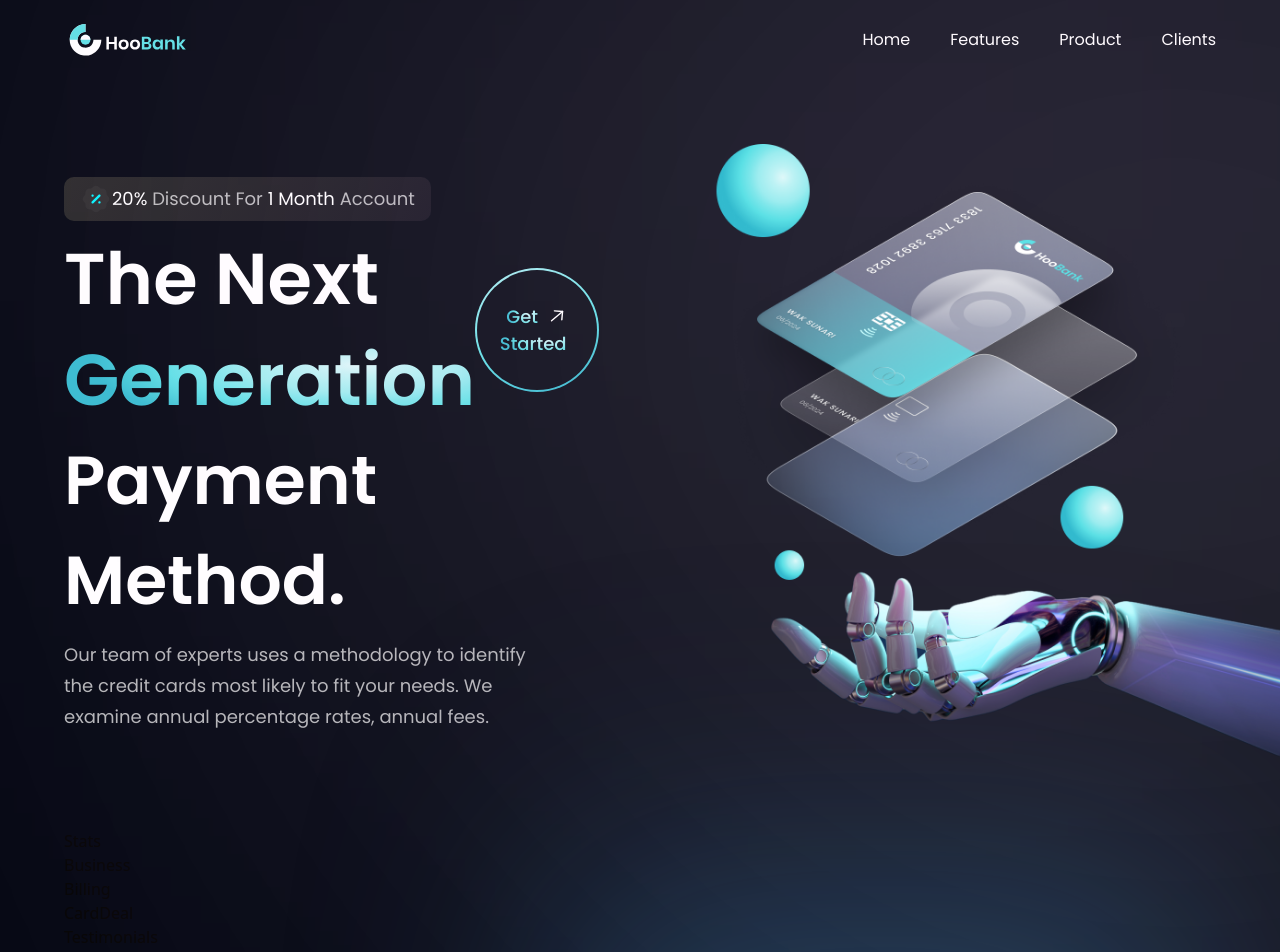
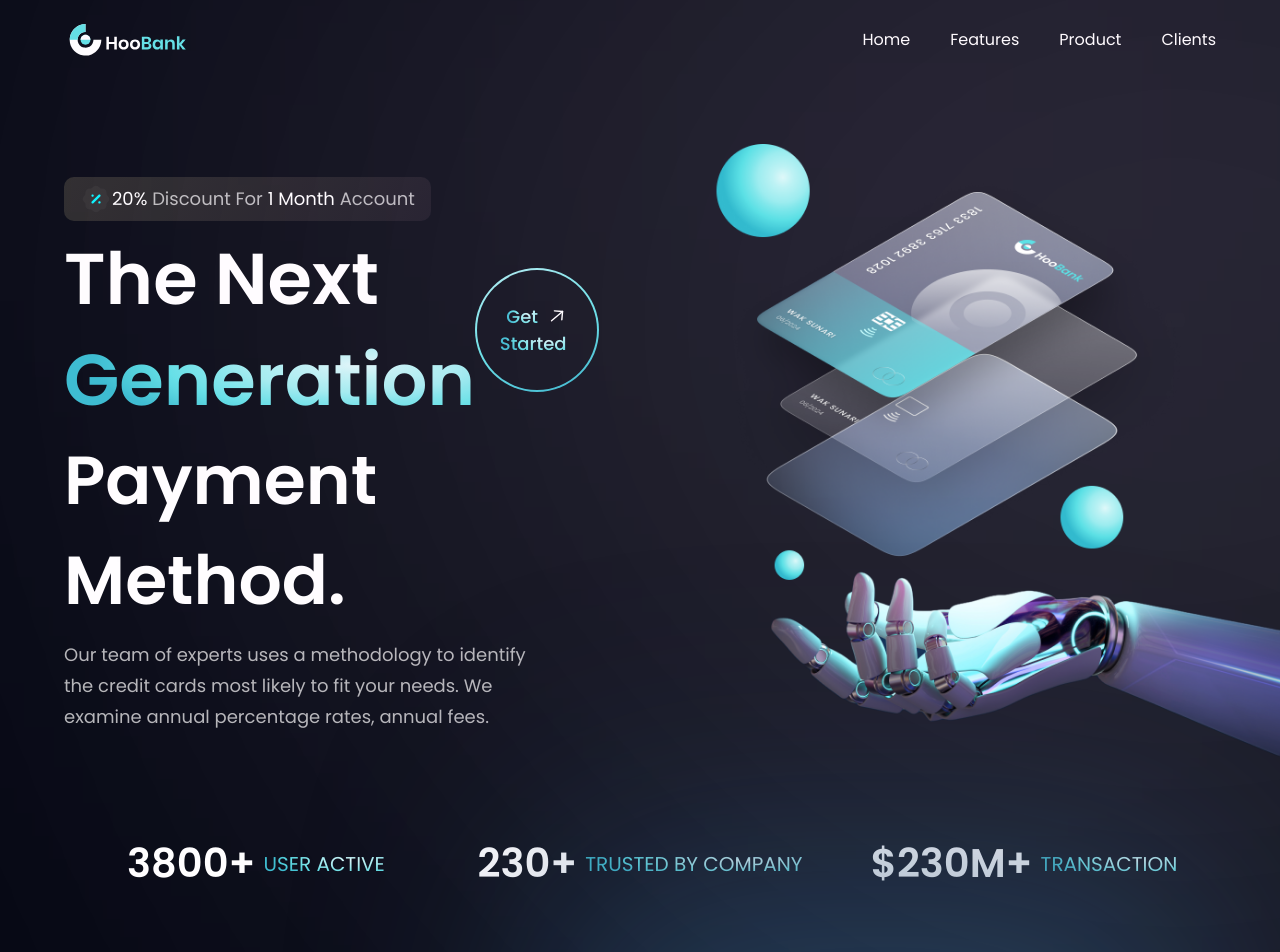
Before and after one commit to syedmilad/Bank_UI-UX, a React (Create React App) app: page / in a window 1280 px wide. Shown: the top 952 px of the page. Built offline with nearby package versions, Linux system fonts and the light colour scheme.

Commit message:
stats component added.

```diff
--- a/src/components/Stats.jsx
+++ b/src/components/Stats.jsx
@@ -1,8 +1,17 @@
 import React from 'react'
+import styles from '../style'
+import { stats } from '../constants'
 
 const Stats = () => {
   return (
-    <div>Stats</div>
+    <div className={`${styles.flexCenter} flex-row sm:mb-20 mb-6 flex-wrap justify-center items-center`}>
+      {stats.map((stat)=>(
+        <div className='flex flex-row justify-center items-center flex-1 m-2'>
+          <h4 className='font-poppins font-semibold xs:text-[40px] mr-2 text-[30px] xs:leading-[53px] leading-[43px] text-white'>{stat.value}</h4>
+          <p className='font-poppins font-normal xs:text-[20px] text-[15px] xs:leading-[26px] leading-[21px] text-gradient uppercase'>{stat.title}</p>
+        </div>
+      ))}
+    </div>
   )
 }
 
```
